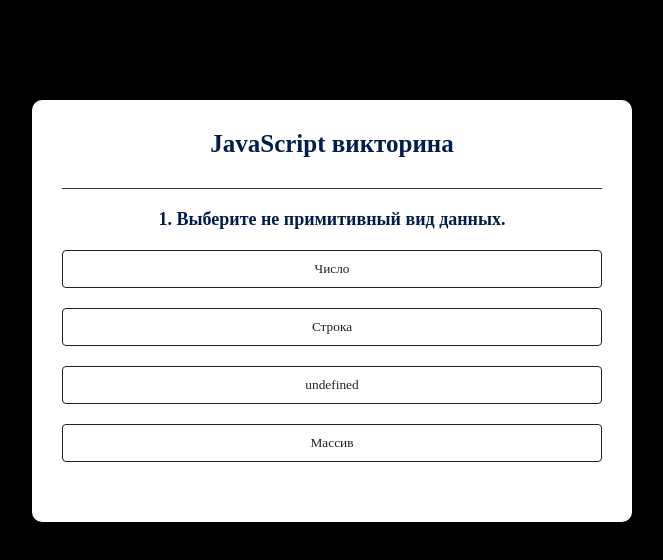
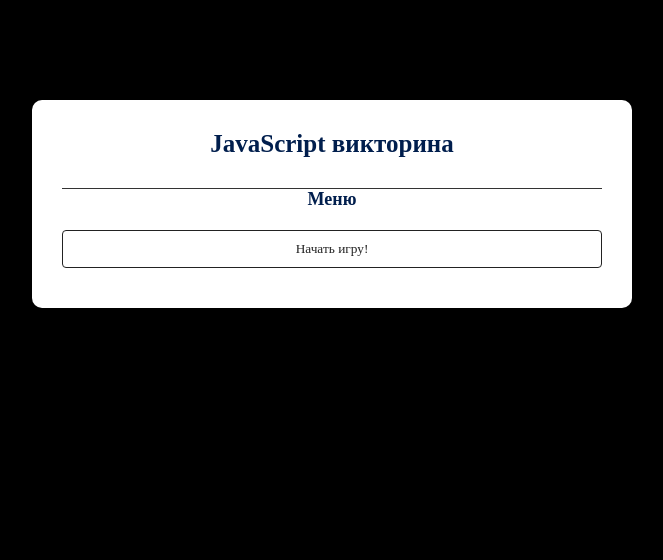
Before and after one commit to YadaDelta/Project28, a website: page index.html in a window 1280 px wide. Shown: the whole page, without its empty margins (308-971 px from the left). Drawn offline with Linux system fonts and the light colour scheme.

Commit message:
add basic menu

```diff
--- a/index.css
+++ b/index.css
@@ -27,11 +27,12 @@
     text-align: center;
 }
 
-.quiz {
+#quiz {
     padding: 20px 0;
+    display: none;
 }
 
-.quiz h2 {
+#quiz h2, #menu h2 {
     font-size: 18px;
     color: #001e4d;
     font-weight: 600;
--- a/index.html
+++ b/index.html
@@ -9,7 +9,11 @@
 <body>
     <div class="main">
         <h1>JavaScript викторина</h1>
-        <div class="quiz">
+        <div id="menu">
+            <h2 id="menu-name">Меню</h2>
+            <button id="start-quiz" class="btn">Начать игру!</button>
+        </div>
+        <div id="quiz">
             <h2 id="question">Вопрос</h2>
             <div id="answer-buttons">
                 <button class="btn">Ответ 1</button>
--- a/index.js
+++ b/index.js
@@ -31,6 +31,9 @@
 const questionEl = document.getElementById('question');
 const answerButtonEl = document.getElementById('answer-buttons');
 const nextButtonEl = document.getElementById('next-btn');
+const quiz = document.getElementById('quiz');
+const startButton = document.getElementById('start-quiz');
+const menu = document.getElementById('menu');
 
 let currentQuestionIndex = 0;
 let score = 0;
@@ -83,6 +86,8 @@
   currentQuestionIndex = 0;
   score = 0;
   nextButtonEl.innerHTML = 'Next';
+  menu.style.display = 'none';
+  quiz.style.display = 'block';
   showQuestion();
 };
 
@@ -110,4 +115,4 @@
   }
 });
 
-startQuiz();
+startButton.addEventListener('click', startQuiz);
```
